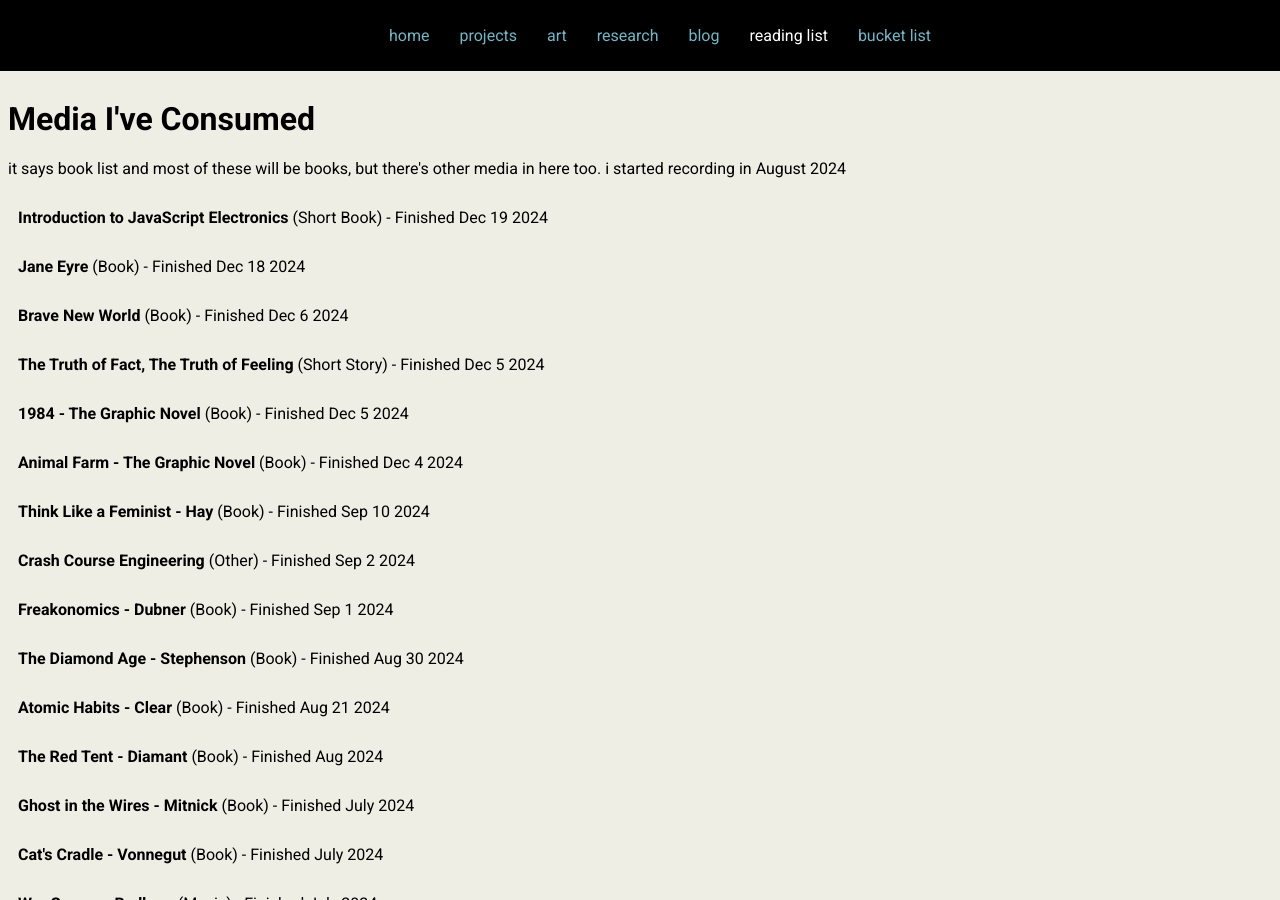
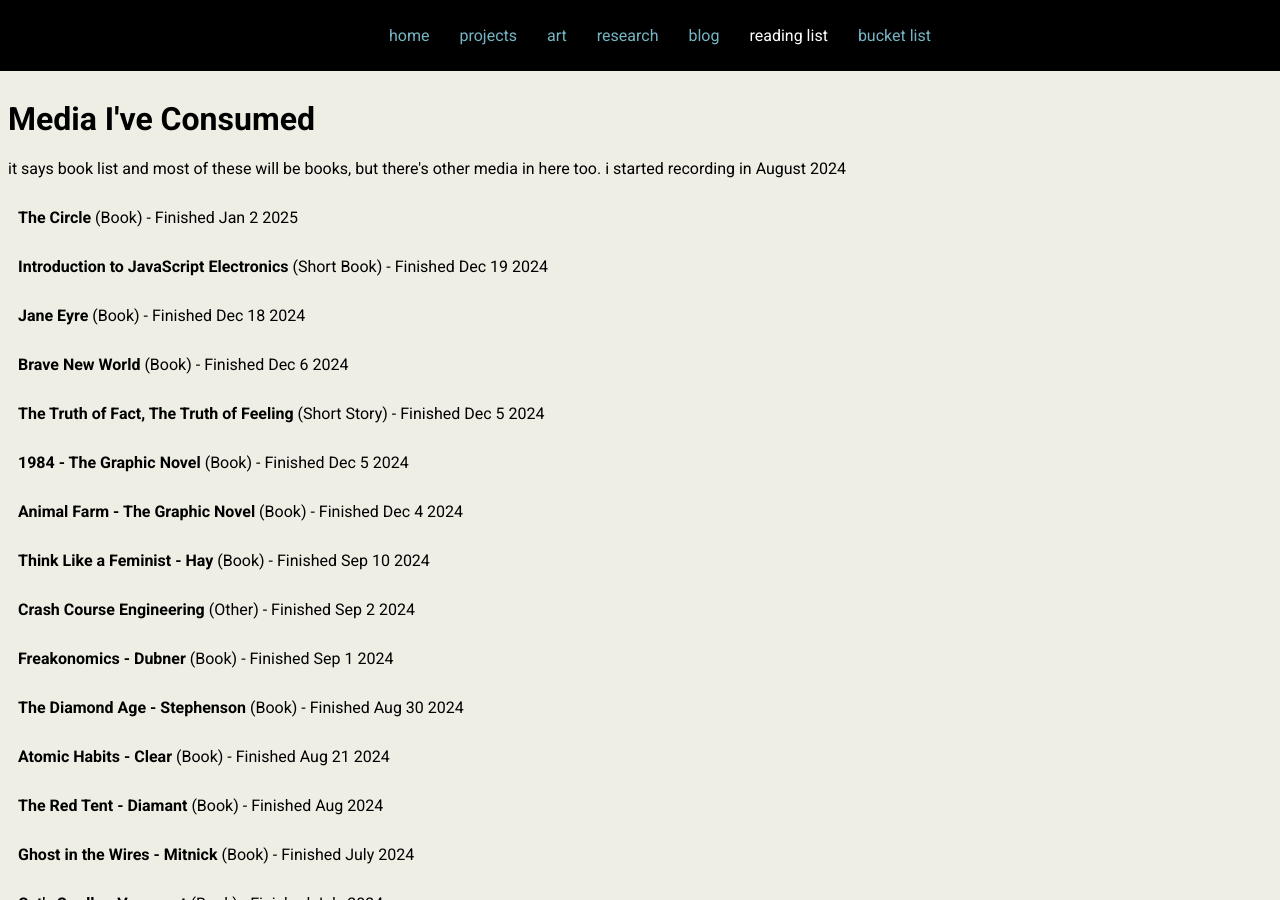
Before and after one commit to swan-07/swan-07.github.io, a Jekyll site: the page built from media.md, in a window 1280 px wide and 900 px high. Built offline with Jekyll 4.4.1, drawn with Linux system fonts in a browser that asks for light colours.

Commit message:
new book, the circle

```diff
--- a/_data/media.yml
+++ b/_data/media.yml
@@ -1,3 +1,8 @@
+- title: "The Circle"
+  category: "Book"
+  thoughts: "My first book of 2025! Nice book, good dystopia for the modern age. Especially good if you're tech-adjacent."
+  datefinished: "Jan 2 2025"
+
 - title: "Introduction to JavaScript Electronics"
   category: "Short Book"
   thoughts: "I read it because I saw it referred to on a blog post (that I found from MAKE magazine) about turning a toy car into a VR RC car. I'll try to make my own soon, and since they didn't have detailed instructions or code I'll need to learn how it works, which is why I'm starting with their beginner book."
```
